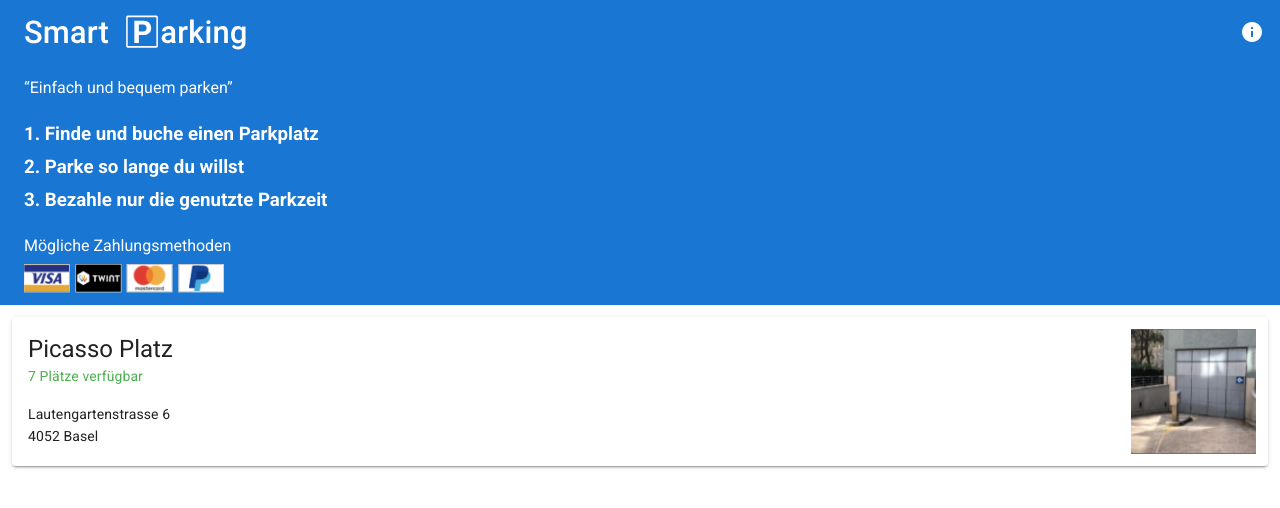
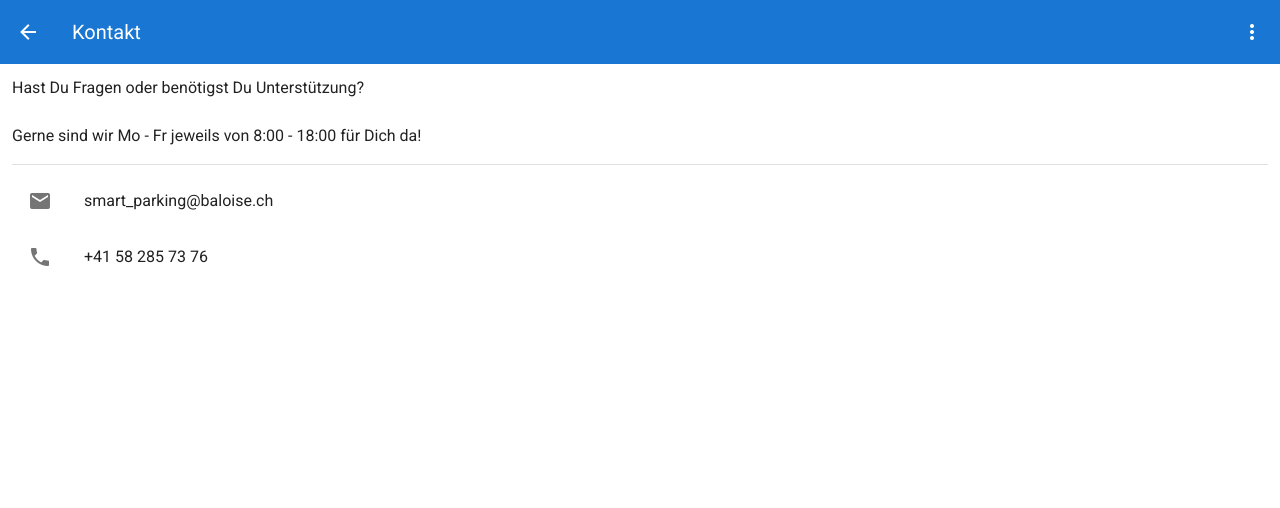
Before and after one commit to joachimprinzbach/smart-parking-frontend, a Vue app: page /contact in a window 1280 px wide. Before the commit this address led to /. Shown: the top 508 px of the page. Built offline with nearby package versions, Linux system fonts and the light colour scheme.

Commit message:
feat(informations): Add contact, about and terms pages

```diff
--- a/package.json
+++ b/package.json
@@ -12,6 +12,7 @@
   "dependencies": {
     "@vue/composition-api": "0.4.0",
     "axios": "0.19.2",
+    "class-transformer": "^0.2.3",
     "core-js": "3.6.4",
     "express": "4.17.1",
     "express-force-https": "1.0.0",
--- a/src/app/components/AppBar.vue
+++ b/src/app/components/AppBar.vue
@@ -17,24 +17,74 @@
 
     <v-spacer></v-spacer>
 
-    <v-btn icon @click="navigateToAbout">
-      <v-icon>mdi-information</v-icon>
-    </v-btn>
+    <v-menu left bottom>
+      <template v-slot:activator="{ on }">
+        <v-btn icon v-on="on">
+          <v-icon>mdi-dots-vertical</v-icon>
+        </v-btn>
+      </template>
+      <v-card>
+        <v-list>
+          <v-list-item @click="navigateToAbout">
+            <v-list-item-icon>
+              <v-icon>mdi-information</v-icon>
+            </v-list-item-icon>
+            <v-list-item-title>Über uns</v-list-item-title>
+          </v-list-item>
+          <v-list-item @click="navigateToContact">
+            <v-list-item-icon>
+              <v-icon>mdi-account</v-icon>
+            </v-list-item-icon>
+            <v-list-item-title>Kontakt</v-list-item-title>
+          </v-list-item>
+          <v-list-item @click="navigateToTerms">
+            <v-list-item-icon>
+              <v-icon>mdi-book-open-variant</v-icon>
+            </v-list-item-icon>
+            <v-list-item-title>Terms & Condition</v-list-item-title>
+          </v-list-item>
+        </v-list>
+        <v-divider verticaly></v-divider>
+        <v-card-text style="text-align: center">
+          <span>Version ({{appVersion}} - {{version}})</span>
+        </v-card-text>
+      </v-card>
+    </v-menu>
   </v-app-bar>
 </template>
 
 <script lang="ts">
-import { defineComponent } from '@vue/composition-api'
+import { defineComponent, onMounted } from '@vue/composition-api'
 import { useAppBar } from '../reactive/app-bar.state'
+import { useApiInformation } from '../reactive/api/information.api'
+import { appConfig } from '../../config/app.config'
 
 export default defineComponent({
   setup(props, { root }) {
     const { hasBackButton, hasTitle, title } = useAppBar()
+    const { isPending, version, getApiInformation } = useApiInformation()
+    const appVersion = appConfig.version
+
+    onMounted(() => getApiInformation())
+
+    const isInformationPage = () =>
+      ['/contact', '/about', '/terms'].indexOf(root.$route.path) >= 0
+
+    const navigate = (routeName: string) =>
+      isInformationPage()
+        ? root.$router.replace({ name: routeName })
+        : root.$router.push({ name: routeName })
+
     return {
       title,
+      version,
+      appVersion,
       hasTitle,
       hasBackButton,
-      navigateToAbout: () => root.$router.push({ name: 'about' }),
+      isPending,
+      navigateToAbout: () => navigate('about'),
+      navigateToContact: () => navigate('contact'),
+      navigateToTerms: () => navigate('terms'),
       navigateBack: () => root.$router.back(),
     }
   },
--- /dev/null
+++ b/src/app/models/api-information.model.ts
@@ -0,0 +1,4 @@
+export class ApiInformationModel {
+  name!: string
+  version!: string
+}
--- a/src/app/pages/AboutPage.vue
+++ b/src/app/pages/AboutPage.vue
@@ -1,6 +1,6 @@
 <template>
   <v-container fluid class="about">
-    <h1>This is an about page</h1>
+    <p v-html="$t('about.content')"></p>
   </v-container>
 </template>
 
--- /dev/null
+++ b/src/app/pages/ContactPage.vue
@@ -0,0 +1,47 @@
+<template>
+  <v-container fluid class="contact">
+    <p v-html="$t('contact.content')"></p>
+
+    <v-divider></v-divider>
+
+    <v-list>
+      <v-list-item href="mailto:smart_parking@baloise.ch">
+        <v-list-item-icon>
+          <v-icon>mdi-email</v-icon>
+        </v-list-item-icon>
+        <v-list-item-content>
+          <v-list-item-title>smart_parking@baloise.ch</v-list-item-title>
+        </v-list-item-content>
+      </v-list-item>
+
+      <v-list-item href="tel:+41 58 285 73 76">
+        <v-list-item-icon>
+          <v-icon>mdi-phone</v-icon>
+        </v-list-item-icon>
+        <v-list-item-content>
+          <v-list-item-title>+41 58 285 73 76</v-list-item-title>
+        </v-list-item-content>
+      </v-list-item>
+    </v-list>
+    <!-- <a href>+41 58 285 7376</a>
+    <a href>smart_parking@baloise.ch</a>-->
+  </v-container>
+</template>
+
+<script lang="ts">
+import { defineComponent, onMounted } from '@vue/composition-api'
+import { useAppBar } from '../reactive/app-bar.state'
+
+export default defineComponent({
+  setup() {
+    const { setHasBackButton, setTitle } = useAppBar()
+
+    onMounted(() => {
+      setTitle('contact.appBarTitle')
+      setHasBackButton(true)
+    })
+
+    return {}
+  },
+})
+</script>
--- /dev/null
+++ b/src/app/pages/TermsPage.vue
@@ -0,0 +1,56 @@
+<template>
+  <v-container fluid class="terms">
+    <h1>Unsere allgemeinen Geschäftsbedingungen</h1>
+    <br />
+    <h2>1. Zweck/Geltungsbereich</h2>
+    <p>1 Smart Parking ist eine Dienstleistung, über welche man Parkplätze der Basler Leben AG (nachfolgend Basler) in den von der Basler bestimmten Gebäuden mieten kann. Die vorliegenden AGB gelten als integrierender Vertragsbestandteil des Mietverhältnisses.</p>
+    <h2>2. Allgemeine Bestimmungen</h2>
+    <p>1 In den Gebäuden des vermieteten Parkplatzes gelten, wenn nicht abweichend geregelt, das eidgenössische Strassenverkehrsgesetz (SVG) vom 19. Dezember 1958 und die entsprechenden Verordnungen.</p>
+    <h2>3. Nutzungsvorschriften</h2>
+    <p>1 Fahrzeuge dürfen nur innerhalb der durch den Nutzer reservierten und durch die Basler bestimmten Parkfelder innerhalb der Markierung abgestellt werden. Nach Ende der Mietzeit sind die Parkfelder unverzüglich freizugeben. Widerrechtlich oder verkehrsbehindernd parkierte Fahrzeuge können gebührenpflichtig weggeschafft oder blockiert werden.</p>
+    <p>2 Das unnötige Verweilen in den Parkhäusern sowie jede sachfremde Benutzung der Parkfelder und Einrichtungen (z.B. Lagern von Waren, Reparieren oder Waschen von Autos, Verursachen von Verunreinigungen, Befahren mit Spiel- und Sportgeräten) sind untersagt.</p>
+    <p>3 Das Verteilen von Werbematerialien und das Plakatieren sind verboten.</p>
+    <p>4 Das Rauchen in den Parkhäusern ist verboten.</p>
+    <p>5 Den Weisungen der Basler sowie deren Verwaltung, ist Folge zu leisten. Durch das Reservieren eines Parkplatzes akzeptiert der Mieter die jeweils für das Einstellhalle anwendbare Hausordnung.</p>
+    <p>6 Die Basler resp. die Verwaltung der Einstellhalle ist berechtigt, die ihr infolge Missachtung dieser Vorschriften entstehenden Aufwände den Verursacherinnen oder den Verursachern zu belasten.</p>
+    <h2>4. Reservieren und Buchen</h2>
+    <p>1 Der Nutzer stellt eine Reservationsanfrage für einen definierten Zeitraum in der gewünschten Einstellhalle. Der Nutzer hat mit der Reservationsanfrage keinen Anspruch auf einen Parkplatz.</p>
+    <p>2 Falls ein Parkplatz zur gewünschten Zeit vorhanden ist, erhält der Nutzer eine Reservationsbestätigung für einen bestimmten Parkplatz für den gewählten Zeitraum. Wenn die Reservationsbestätigung auf einen festen Parkplatz mit Parkplatznummer verweist, ist diese bindend. Ein Parkieren ausserhalb dieses Parkplatzes ist nicht gestattet.</p>
+    <p>3 Die Basler übernimmt keinerlei Haftung für die Verfügbarkeit des Parkplatzes und allfällige damit verbundene Folgekosten. Dies gilt insbesondere, wenn dieser widerrechtlich belegt ist. Bei Verfügbarkeit und nach Rücksprache mit der Basler kann der Nutzer einen Ausweichparkplatz reservieren.</p>
+    <p>4 Unfälle mit Personenschäden sind der Polizei zu melden.</p>
+    <p>5 Beschädigungen und Defekte in den Einstellhallen und ihrer Einrichtungen (Schranken, Kassen, Lifte, Beleuchtung, Signale usw.) sind der Basler, resp. der zuständigen Verwaltung zu melden.</p>
+    <h2>5. Tarife</h2>
+    <p>1 Die Gebühren werden durch Smart Parking erhoben und richten sich nach der ununterbrochenen Mietzeit.</p>
+    <ul>
+      <li>Der Basistarif beträgt CHF 2. -pro angefangener Stunde.</li>
+      <li>Ab einer Mietzeit von 5 Stunden bis 24 Stunden gilt der maximale Tagestarif von CHF 10.-.</li>
+    </ul>
+    <p>2 In den Gebühren ist die gesetzlich geschuldete Mehrwertsteuer enthalten.</p>
+    <h2>6. Haftungsbestimmungen</h2>
+    <p>1 Die Benutzung der Parkhäuser erfolgt auf eigene Verantwortung und eigenes Risiko. Fahrzeuge und Personen werden nicht bewacht</p>
+    <p>2 Für Unfälle sowie Personen- und Sachschäden wird jede Haftung der Basler abgelehnt.</p>
+    <p>3 Für Diebstähle und Sachbeschädigungen durch Dritte und für Schäden infolge von äusseren Einflüssen (Feuer, Explosion, Wasser, Eis, Schnee usw.) wird jede Haftung der Basler abgelehnt.</p>
+    <h2>7. Gerichtstand</h2>
+    <p>Der Gerichtstand für sämtliche Rechtsstreitigen aus dem Mietverhältnis ist Basel.</p>
+    <h2>8. Datenschutz</h2>
+    <p>Mit der Nutzung der Dienstleistung der Basler akzeptiert der Nutzer die Datenschutzbestimmunen für Mietverhältnisse https://www.baloise.ch/de/ueber-uns/datenverarbeitung-mietverhaeltnisse.html und bestätigt diese gelesen zu haben.</p>
+  </v-container>
+</template>
+
+<script lang="ts">
+import { defineComponent, onMounted } from '@vue/composition-api'
+import { useAppBar } from '../reactive/app-bar.state'
+
+export default defineComponent({
+  setup() {
+    const { setHasBackButton, setTitle } = useAppBar()
+
+    onMounted(() => {
+      setTitle('terms.appBarTitle')
+      setHasBackButton(true)
+    })
+
+    return {}
+  },
+})
+</script>
--- /dev/null
+++ b/src/app/reactive/api/information.api.ts
@@ -0,0 +1,24 @@
+import Vue from "vue";
+import { ref } from "@vue/composition-api";
+import { plainToClass } from "class-transformer";
+import { defaultApiConfig } from "@/config/api.config";
+import { ApiInformationModel } from "@/app/models/api-information.model";
+
+export const useApiInformation = () => {
+  const isPending = ref(false);
+  const version = ref<string>(null);
+
+  const getApiInformation = async () => {
+    isPending.value = true;
+    const response = await Vue.$http.request({ ...defaultApiConfig });
+    const apiInformation = plainToClass(ApiInformationModel, response.data);
+    version.value = apiInformation.version;
+    isPending.value = false;
+  };
+
+  return {
+    isPending,
+    version,
+    getApiInformation,
+  };
+};
--- a/src/app/router/routes.ts
+++ b/src/app/router/routes.ts
@@ -8,9 +8,18 @@ export const routes: RouteConfig[] = [
     component: HomePage,
   },
   {
+    path: '/contact',
+    name: 'contact',
+    component: () => import('../pages/ContactPage.vue'),
+  },
+  {
     path: '/about',
     name: 'about',
     component: () => import('../pages/AboutPage.vue'),
+  },  {
+    path: '/terms',
+    name: 'terms',
+    component: () => import('../pages/TermsPage.vue'),
   },
   {
     path: '/object',
--- a/src/i18n/de.ts
+++ b/src/i18n/de.ts
@@ -14,8 +14,17 @@ export default {
     third: "3. Bezahle nur die genutzte Parkzeit",
     paymentMethods: "Mögliche Zahlungsmethoden",
   },
+  contact: {
+    appBarTitle: "Kontakt",
+    content: "Hast Du Fragen oder benötigst Du Unterstützung?<br><br>Gerne sind wir Mo - Fr jeweils von 8:00 - 18:00 für Dich da!",
+  },
   about: {
-    appBarTitle: "Über Uns",
+    appBarTitle: "Über uns",
+    content:
+      "Smart Parking ist ein Kick-Box-Projekt der Basler rund um das Thema Parkplatz-Sharing, das sich momentan in der Bluebox-Phase befindet. Es sollen damit Erfahrungen rund um das Angebot von Parkplätzen gewonnen werden. Es endet bei Widerruf.",
+  },
+  terms: {
+    appBarTitle: "Rechtliche Hinweise",
   },
   object: {
     detail: {
```
Also changed, not shown: 1 other file (tests, documents, lock files or other folders).
